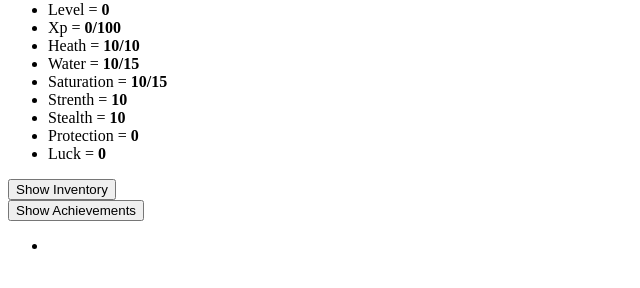
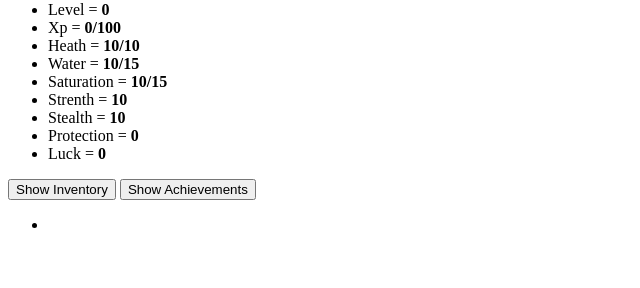
Before and after one commit to vOlive-io/DungeonDwellers, a plain HTML site: page ingame/index.html in a window 1280 px wide. Shown: the part 124-412 px from the top of the page, without its empty margins (0-640 px from the left). Drawn offline with Linux system fonts and the light colour scheme.

Commit message:
Update index.html

```diff
--- a/ingame/index.html
+++ b/ingame/index.html
@@ -21,16 +21,10 @@
             <li>Luck = <b id="lck">Luck</b></li>
         </ul>
     </div>
-    <div id="buttons">
-        <div id="invButtons">
-            <button id="invetoryToggleOn" onclick="toggleInvOn()">Hide Inventory</button>
-            <button id="invetoryToggleOff" onclick="toggleInvOff()">Show Inventory</button>
-        </div>
-        <div id="achButtons">
-            <button id="showAchGallery" onclick="showAchGallery()">Show Achievements</button>
-        </div>
-    </div>
-     <div id="inventory">
+    <button id="invetoryToggleOn" onclick="toggleInvOn()">Hide Inventory</button>
+    <button id="invetoryToggleOff" onclick="toggleInvOff()">Show Inventory</button>
+    <button id="showAchGallery" onclick="showAchGallery()">Show Achievements</button>
+    <div id="inventory">
         <div id="slots">
             <h1>Inventory</h1>
             <ul>
```
